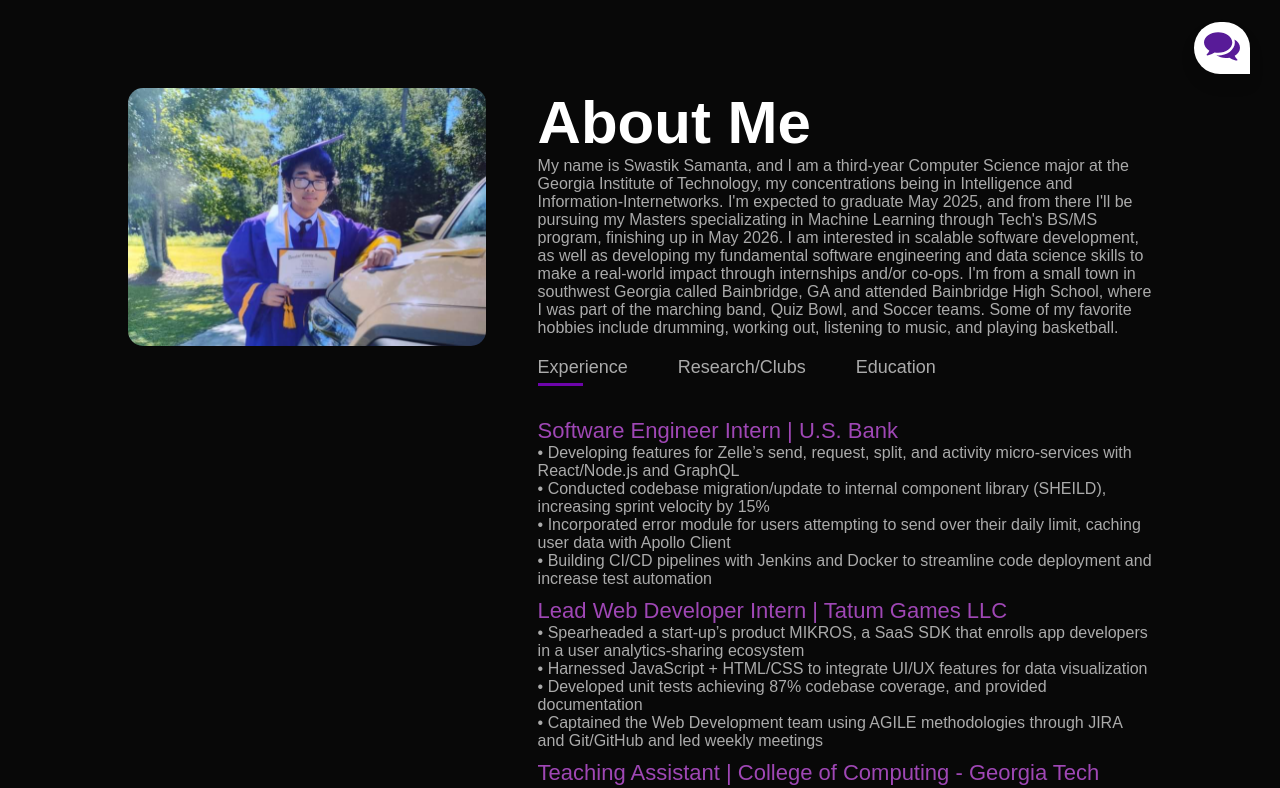
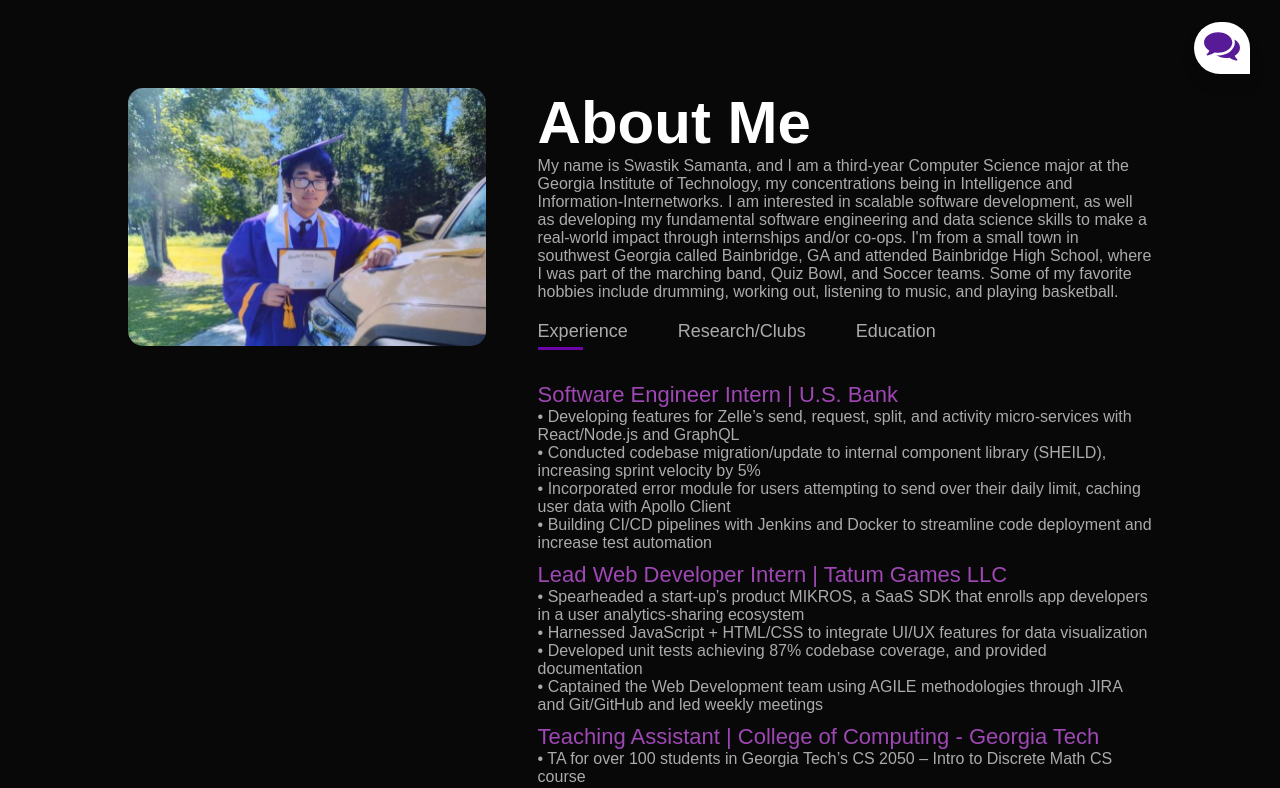
Before and after one commit to Swastik-Samanta/Personal-Website, a plain HTML site: page templates/index.html in a window 1280 px wide. Shown: the part 696-1484 px from the top of the page. Drawn offline with Linux system fonts and the light colour scheme; files that its build step writes are made by us from their sources; a script that the page names is missing; files whose address does not match are found by name.

Commit message:
J tryna cap

```diff
--- a/templates/index.html
+++ b/templates/index.html
@@ -36,7 +36,6 @@
                 <div class="about-col-2">
                     <h2 class="sub-title">About Me</h2>
                     <p>My name is Swastik Samanta, and I am a third-year Computer Science major at the Georgia Institute of Technology, my concentrations being in Intelligence and Information-Internetworks.
-                        I'm expected to graduate May 2025, and from there I'll be pursuing my Masters specializating in Machine Learning through Tech's BS/MS program, finishing up in May 2026.
                         I am interested in scalable software development, as well as developing my fundamental software engineering and data science skills to make a real-world impact through internships and/or co-ops.
                         I'm from a small town in southwest Georgia called Bainbridge, GA and attended Bainbridge High School, where I was part of the marching band, Quiz Bowl, and Soccer teams.
                         Some of my favorite hobbies include drumming, working out, listening to music, and playing basketball. </p>
@@ -66,7 +65,7 @@
                         <ul>
                             <li><span>Software Engineer Intern | U.S. Bank </span>
                                 <br> • Developing features for Zelle’s send, request, split, and activity micro-services with React/Node.js and GraphQL
-                                <br>  •  Conducted codebase migration/update to internal component library (SHEILD), increasing sprint velocity by 15%
+                                <br>  •  Conducted codebase migration/update to internal component library (SHEILD), increasing sprint velocity by 5%
                                 <br>  • Incorporated error module for users attempting to send over their daily limit, caching user data with Apollo Client
                                 <br> • Building CI/CD pipelines with Jenkins and Docker to streamline code deployment and increase test automation
                             </li>
```
